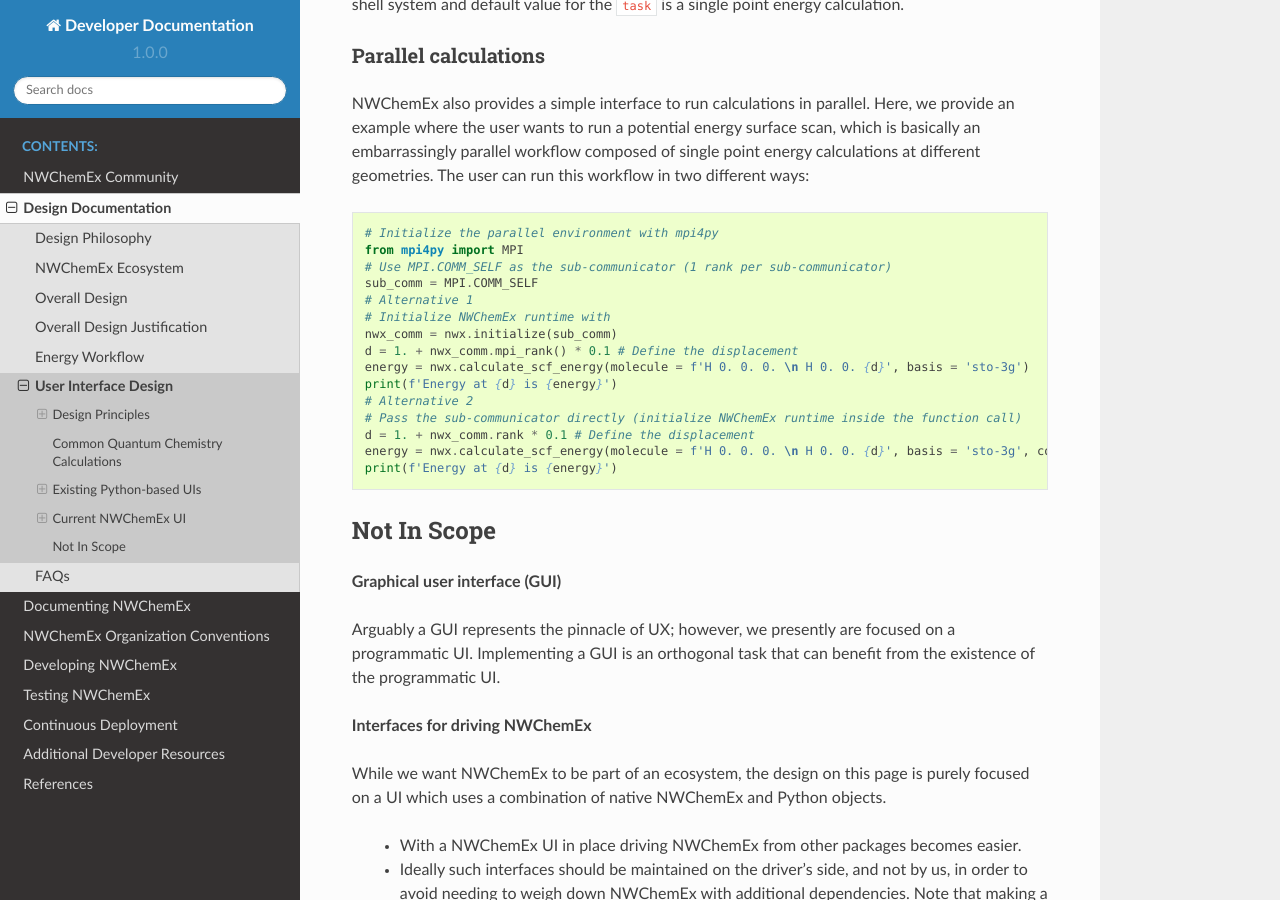
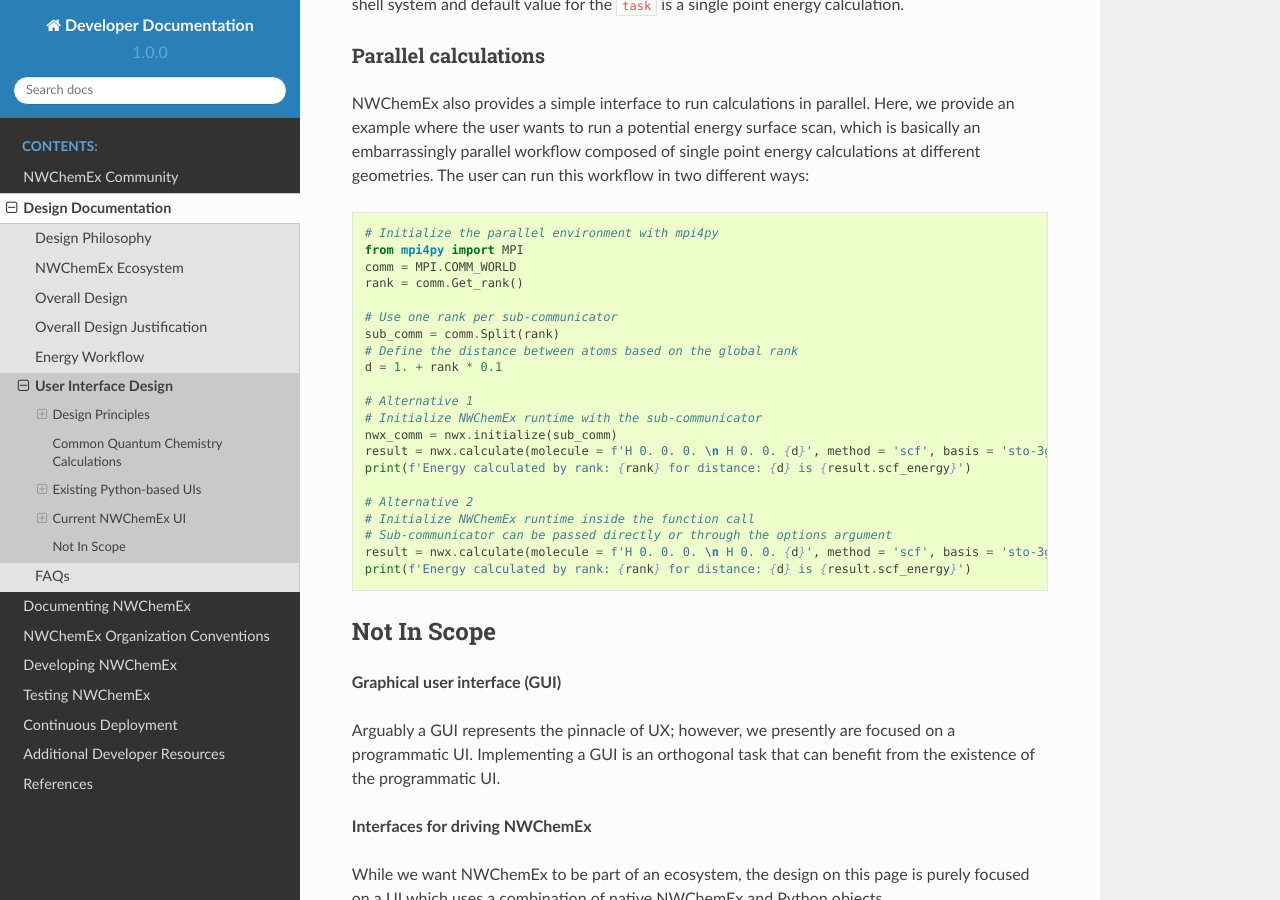
Before and after one commit to NWChemEx/.github, a Sphinx documentation site: the page built from docs/source/design/ui_design.rst, in a window 1280 px wide and 900 px high, scrolled down 6015 px. Built offline with Sphinx 7.4.7 and the Read the Docs theme 2.0.0, drawn with Linux system fonts in a browser that asks for light colours.

Commit message:
Update the parallel calculations section

```diff
--- a/docs/source/design/ui_design.rst
+++ b/docs/source/design/ui_design.rst
@@ -312,19 +312,25 @@
 
     # Initialize the parallel environment with mpi4py
     from mpi4py import MPI
-    # Use MPI.COMM_SELF as the sub-communicator (1 rank per sub-communicator)
-    sub_comm = MPI.COMM_SELF
+    comm = MPI.COMM_WORLD
+    rank = comm.Get_rank()
+
+    # Use one rank per sub-communicator
+    sub_comm = comm.Split(rank)
+    # Define the distance between atoms based on the global rank
+    d = 1. + rank * 0.1
+
     # Alternative 1
-    # Initialize NWChemEx runtime with
+    # Initialize NWChemEx runtime with the sub-communicator
     nwx_comm = nwx.initialize(sub_comm)
-    d = 1. + nwx_comm.mpi_rank() * 0.1 # Define the displacement
-    energy = nwx.calculate_scf_energy(molecule = f'H 0. 0. 0. \n H 0. 0. {d}', basis = 'sto-3g')
-    print(f'Energy at {d} is {energy}')
+    result = nwx.calculate(molecule = f'H 0. 0. 0. \n H 0. 0. {d}', method = 'scf', basis = 'sto-3g')
+    print(f'Energy calculated by rank: {rank} for distance: {d} is {result.scf_energy}')
+
     # Alternative 2
-    # Pass the sub-communicator directly (initialize NWChemEx runtime inside the function call)
-    d = 1. + nwx_comm.rank * 0.1 # Define the displacement
-    energy = nwx.calculate_scf_energy(molecule = f'H 0. 0. 0. \n H 0. 0. {d}', basis = 'sto-3g', communicator = sub_comm)
-    print(f'Energy at {d} is {energy}')
+    # Initialize NWChemEx runtime inside the function call
+    # Sub-communicator can be passed directly or through the options argument
+    result = nwx.calculate(molecule = f'H 0. 0. 0. \n H 0. 0. {d}', method = 'scf', basis = 'sto-3g', communicator = sub_comm)
+    print(f'Energy calculated by rank: {rank} for distance: {d} is {result.scf_energy}')
 
 .. _not-in-scope:
 
```
